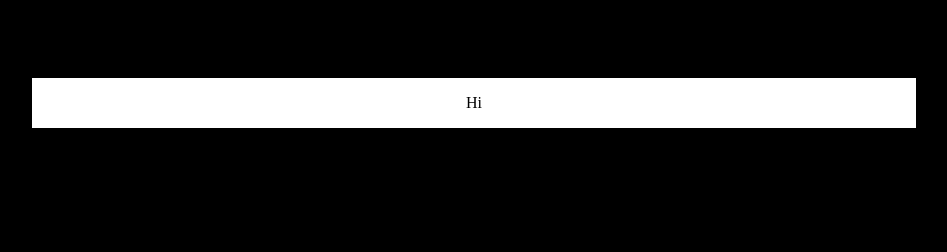
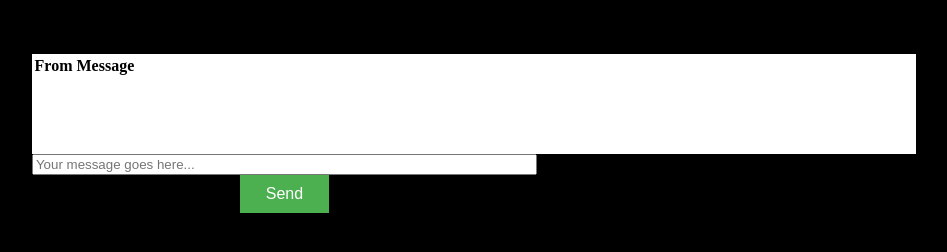
Before and after one commit to anvitgupta/zmq_chat_app, a Flask app: page /group in a window 1280 px wide. Shown: the part 109-361 px from the top of the page, without its empty margins (166-1113 px from the left). Run offline with Flask 2, Linux system fonts and the light colour scheme; lists and menus that the app fills with data are empty.

Commit message:
Basic frontend

```diff
--- a/templates/results.html
+++ b/templates/results.html
@@ -1,5 +1,5 @@
 <head>
-    <title>Results</title>
+    <title>Chat</title>
 </head>
 
 <style>
@@ -20,11 +20,31 @@
         color: #ffffff;
         font-size: 2.5em;
     }
-    #inputMessages{
+    #readMessages{
+        height: 600px;
+        max-height: 100px;
         margin: auto;
         overflow-y: scroll;
         width: 70%;
         background-color: #ffffff;
+    }
+    #inputMessages{
+        width: 70%;
+    }
+    input {
+        margin: auto;
+        display: block;
+    }
+    button {
+        width: 10%;
+        background-color: #4CAF50; /* Green */
+        border: none;
+        color: white;
+        padding: 10px 10px 10px 10px;
+        text-align: center;
+        text-decoration: none;
+        display: inline-block;
+        font-size: 16px;
     }
 </style>
 
@@ -35,18 +55,18 @@
         <table>
             <thead>
                 <tr>
-                    <th>Time</th>
-                    <th>Value</th>
+                    <th>From</th>
+                    <th>Message</th>
                 </tr>
             </thead>
             <tbody>
                 {% for row in rows %}
                 <tr>
                     <td>
-                        {{row.time}}
+                        {{row['from']}}
                     </td>
                     <td>
-                        {{row.value}}
+                        {{row['msg']}}
                     </td>
                 </tr>
                 {% endfor %}
@@ -55,7 +75,11 @@
     </div>
 
     <div id="inputMessages">
-        <p>Hi</p>
+        <form>
+            <input type="text" name="inputMessage" placeholder="Your message goes here..." size="60">
+            <a href=# id=sendButton><button type = "button" id="send" >Send</button></a>
+        </form>
+
     </div>
 
 
```
Also changed, not shown: templates/chat_picker.html (+12 -2 lines), web_client.py (added, +82 -0 lines).
